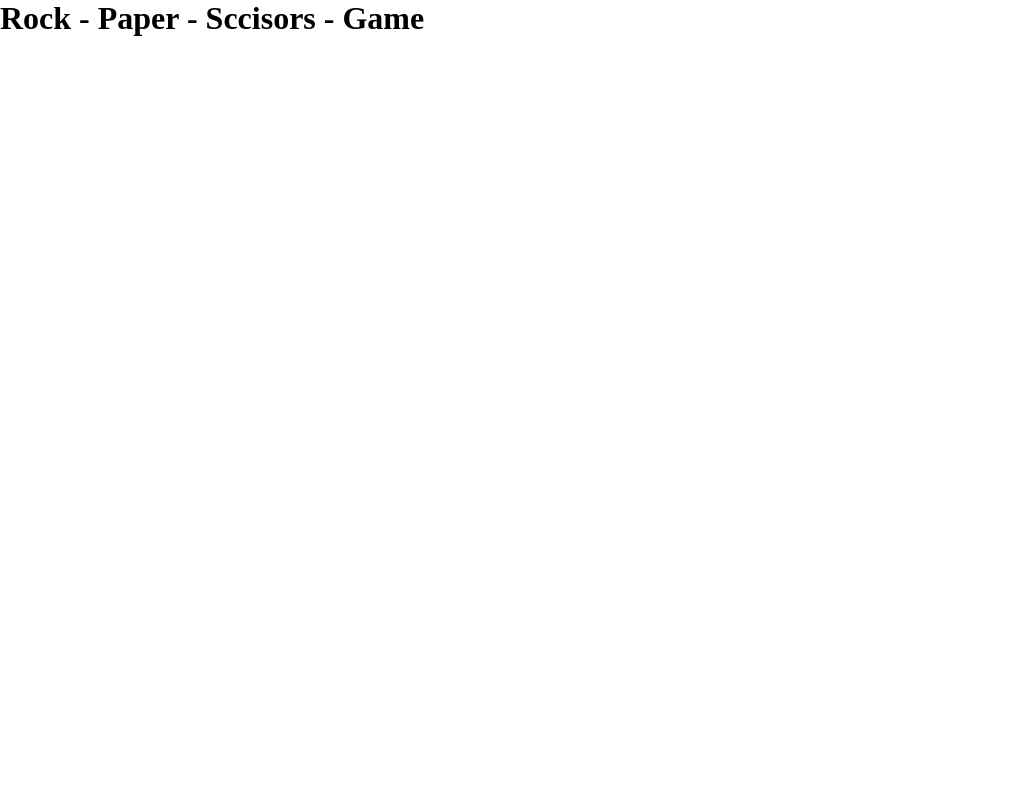
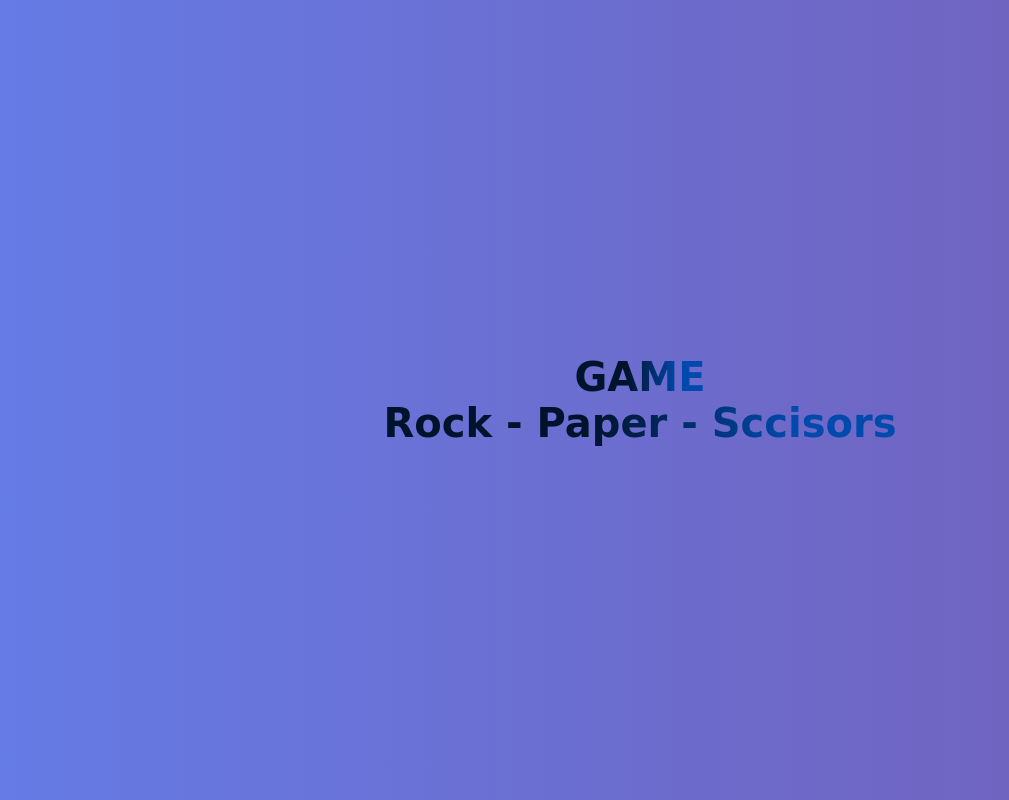
Before and after one commit to jabssdev/rock-paper-scissors, a plain HTML site: page index.html in a window 1280 px wide. Shown: the whole page, without its empty margins (0-1009 px from the left). Drawn offline with Linux system fonts and the light colour scheme; a web font is replaced by a local one.

Commit message:
style: :art: change main title styles

```diff
--- a/index.html
+++ b/index.html
@@ -5,9 +5,13 @@
     <meta name="viewport" content="width=device-width, initial-scale=1.0" />
     <title>Rock - Paper - Scissors</title>
     <link rel="stylesheet" href="style.css" />
+    <link href="https://fonts.googleapis.com/css2?family=Playwrite+AU+VIC:wght@100..400&display=swap" rel="stylesheet" />
   </head>
   <body>
-    <h1>Rock - Paper - Sccisors - Game</h1>
+    <div class="container">
+      <h1>GAME</h1>
+      <h1>Rock - Paper - Sccisors</h1>
+    </div>
     <script src="main.js"></script>
   </body>
 </html>
--- a/main.js
+++ b/main.js
@@ -0,0 +1 @@
+console.log("Hello World");
--- a/style.css
+++ b/style.css
@@ -2,3 +2,34 @@
   margin: 0;
   box-sizing: border-box;
 }
+
+body {
+  font-family: "Playwrite AU VIC", cursive;
+  background-image: linear-gradient(to right, #657be5 0%, #735eb7 100%);
+}
+
+.container {
+  height: 100vh;
+  width: 90%;
+  display: flex;
+  flex-direction: column;
+  align-items: center;
+  justify-content: center;
+  margin: 0 auto;
+  text-align: center;
+}
+
+h1 {
+  font-size: 2.5rem;
+  background: linear-gradient(to right, #00132c 20%, #004aad 40%, #004aad 60%, #00132c 80%);
+  background-size: 200%;
+  animation: shine 5s linear infinite;
+  color: transparent;
+  background-clip: text;
+}
+
+@keyframes shine {
+  to {
+    background-position: 200% center;
+  }
+}
```
